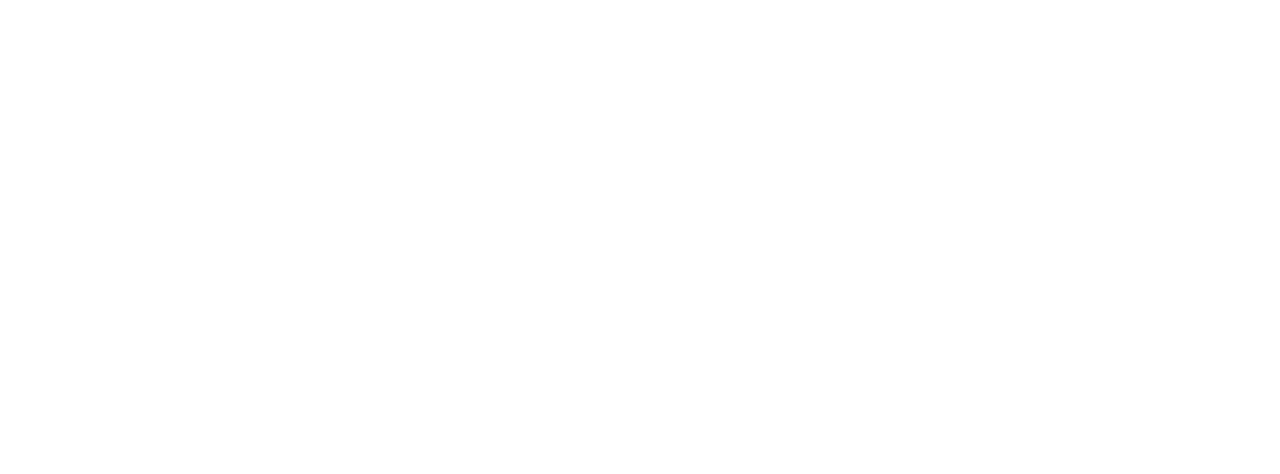
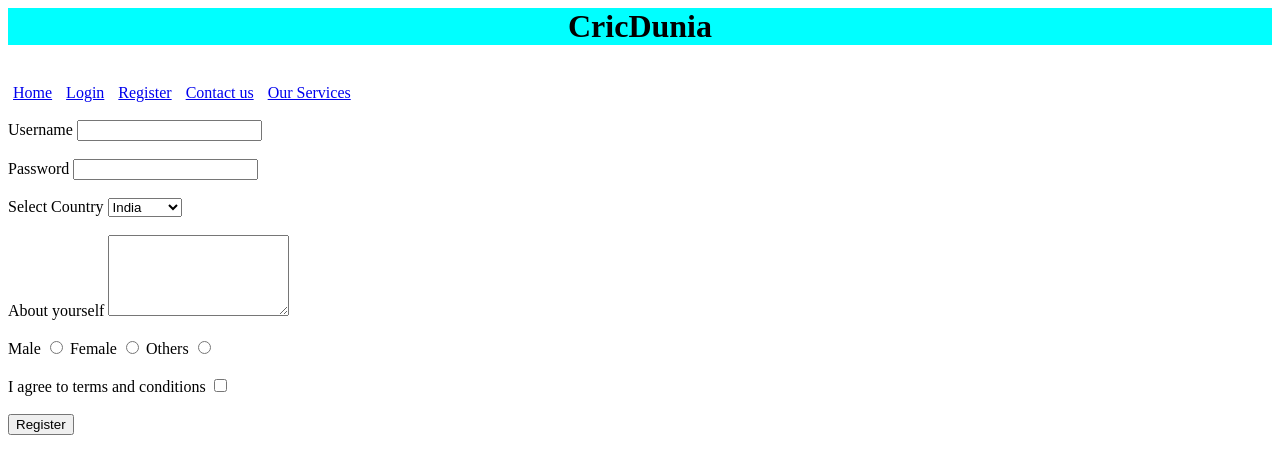
Before and after one commit to uday996/HTML, a plain HTML site: page register.html in a window 1280 px wide. Drawn offline with Linux system fonts and the light colour scheme.

```diff
--- a/register.html
+++ b/register.html
@@ -0,0 +1,56 @@
+<html>
+      <head>
+            <title>Register</title>
+
+            <style>
+                h1{
+                    background-color: aqua;
+                    text-align: center;
+                    color: black;
+                }
+                a{
+                    margin: 5px;
+                }
+
+            </style>
+      </head>
+      <body>
+
+           <h1>CricDunia</h1>
+            <br>
+            <a href="cricket.html">Home</a>
+           <a href="login.html">Login</a>
+           <a href="register.html">Register</a>
+           <a href="contact.html">Contact us</a>
+           <a href="services.html">Our Services</a>
+           <br><br>
+
+
+          <label>Username</label>  <input type="text" id="username"> <br> <br>
+          <label>Password</label>  <input type="password" id="password">  <br> <br>
+
+
+        <label>Select Country</label>  <select>
+            <option>India</option>
+            <option>US</option>
+            <option>UK</option>
+            <option>Australia</option>
+            <option>Canada</option>
+        </select> <br> <br>
+        <label>About yourself</label>  <textarea rows="5" cols="20"></textarea> <br> <br>
+
+        <label>Male</label>  <input type="radio" name='gender'>
+        <label>Female</label>  <input type="radio" name='gender'>
+        <label>Others</label>  <input type="radio" name='gender'>
+
+        <br> <br>
+
+        <label>I agree to terms and conditions</label>  <input type="checkbox" id="agree">
+
+        <br><br>
+        <button>Register</button>
+
+
+
+      </body>
+</html>
```
Also changed, not shown: cricket.html (+14 -2 lines), index.html (deleted, +0 -9 lines), login.html (+37 -0 lines).
